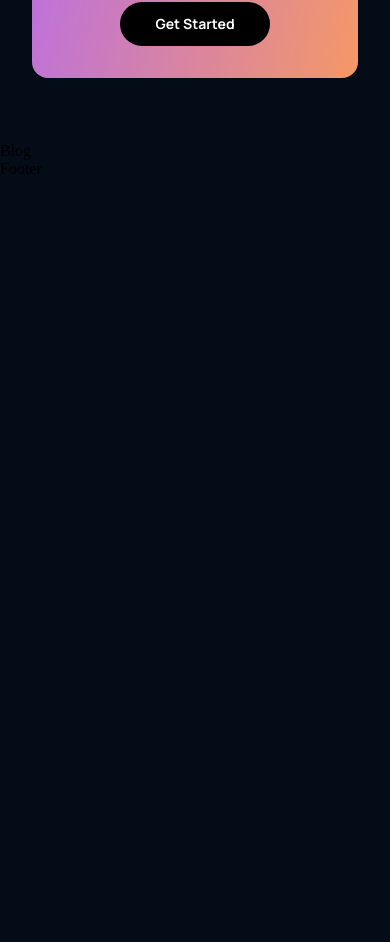
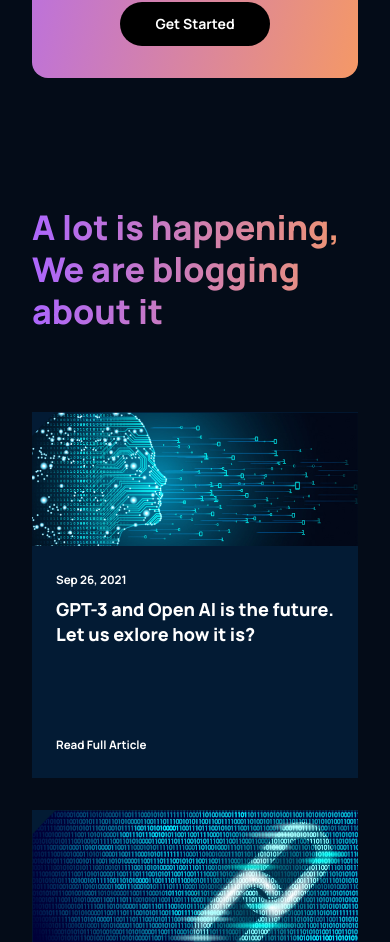
Before and after one commit to TaiboAgustin/reactproject, a React (Create React App) app: page / in a window 390 px wide. Shown: the part 4540-5482 px from the top of the page. Before the commit the page ends 4718 px from the top, so only its background shows below. Built offline with nearby package versions, Linux system fonts and the light colour scheme.

Commit message:
blog section

```diff
--- a/src/components/article/Article.jsx
+++ b/src/components/article/Article.jsx
@@ -2,10 +2,19 @@
 import './article.css'
 
 
-const Article = () => {
+const Article = ({ imgUrl, date, title }) => {
     return (
-        <div>
-            Article
+        <div className="gpt3__blog-container_article">
+            <div className="gpt3__blog-container_article-image">
+                <img src={imgUrl}  alt="blog image"/>
+            </div>
+            <div className="gpt3__blog-container_article-content">
+                <div >
+                    <p>{date}</p>
+                    <h3>{title}</h3>
+                </div>
+                <p>Read Full Article</p>
+            </div>
         </div>
     )
 }
--- a/src/components/article/article.css
+++ b/src/components/article/article.css
@@ -0,0 +1,58 @@
+.gpt3__blog-container_article{
+    width: 100%;
+    height: 100%;
+    display: flex;
+    flex-direction: column;
+    background: var(--color-footer);
+}
+
+.gpt3__blog-container_article-image{
+    width: 100%;
+    height: 100%;
+    background: var(--color-footer);
+
+}
+
+.gpt3__blog-container_article-image img{
+    width: 100%;
+    height: 100%;
+}
+
+.gpt3__blog-container_article-content{
+    display: flex;
+    flex-direction: column;
+    justify-content: space-between;
+
+    padding:1rem 1.5rem;
+    height: 100%;
+}
+
+.gpt3__blog-container_article-content p {
+    font-family: var(--font-family);
+    color: #fff;
+    font-size: 11.649px;
+    line-height: 35px;
+    font-weight: bold;
+}
+
+.gpt3__blog-container_article-content h3{
+    font-family: var(--font-family);
+    font-weight: 800;
+    font-size: 25.11px;
+    line-height: 30px;
+    color: #fff;
+
+    margin-bottom: 5rem;
+    cursor: pointer;
+}
+
+.gpt3__blog-container_article-content p:last-child{
+    cursor: pointer;
+
+}
+@media screen and (max-width: 550px) {
+    .gpt3__blog-container_article-content h3 {
+        font-size: 18px;
+        line-height: 25px;
+    }
+}
--- a/src/containers/blog/Blog.jsx
+++ b/src/containers/blog/Blog.jsx
@@ -1,10 +1,25 @@
 import React from 'react'
+import { Article } from '../../components'
+import { blog01, blog02, blog03, blog04, blog05 } from './imports'
 import './blog.css'
 
 const Blog = () => {
     return (
-        <div>
-            Blog
+        <div className="gpt3__blog section__padding" id='blog'>
+            <div className="gpt3__blog-heading">
+                <h1 className="gradient__text">A lot is happening, We are blogging about it</h1>
+            </div>
+            <div className="gpt3__blog-container">
+                <div className="gpt3__blog-container_groupA">
+                    <Article imgUrl={blog01} date='Sep 26, 2021' title='GPT-3 and Open  AI is the future. Let us exlore how it is?'/>
+                </div>
+                <div className="gpt3__blog-container_groupB">
+                    <Article imgUrl={blog02} date='Sep 26, 2021' title='GPT-3 and Open  AI is the future. Let us exlore how it is?'/>
+                    <Article imgUrl={blog03} date='Sep 26, 2021' title='GPT-3 and Open  AI is the future. Let us exlore how it is?'/>
+                    <Article imgUrl={blog04} date='Sep 26, 2021' title='GPT-3 and Open  AI is the future. Let us exlore how it is?'/>
+                    <Article imgUrl={blog05} date='Sep 26, 2021' title='GPT-3 and Open  AI is the future. Let us exlore how it is?'/>
+                </div>
+            </div>
         </div>
     )
 }
--- a/src/containers/blog/blog.css
+++ b/src/containers/blog/blog.css
@@ -0,0 +1,78 @@
+.gpt3__blog {
+    display: flex;
+    flex-direction: column;
+}
+
+.gpt3__blog-heading {
+    width: 100%;
+    text-align: left;
+
+    margin-bottom: 5rem;
+}
+
+.gpt3__blog-heading h1 {
+    font-size: 62px;
+    line-height: 75px;
+    font-family: var(--font-family);
+    font-weight: 800;
+}
+
+.gpt3__blog-container {
+    display: flex;
+    flex-direction: row;
+}
+
+.gpt3__blog-container_groupA {
+    flex: 0.75;
+    margin-right: 2rem;
+}
+
+.gpt3__blog-container_groupB {
+    flex: 1;
+
+    display:grid;
+    grid-template-columns: repeat(2, 1fr);
+    grid-gap: 2rem;
+}
+
+@media screen and (max-width: 990px) {
+    .gpt3__blog-container {
+        flex-direction: column-reverse;
+    }
+
+
+    .gpt3__blog-container_groupA {
+        margin: 2rem 0;
+    }
+
+    .gpt3__blog-container_groupA .gpt3__blog-container_article  {
+       width: 48%;
+    }
+
+    .gpt3__blog-container_groupA .gpt3__blog-container_article-image {
+        height: 250px;
+    }
+}
+
+@media screen and (max-width: 700px) {
+    .gpt3__blog-container_groupB {
+        grid-template-columns: repeat(1, 1fr);
+    }
+
+    .gpt3__blog-container_groupA .gpt3__blog-container_article  {
+       width: 100%;
+    }
+
+    .gpt3__blog-heading h1 {
+        font-size: 46px;
+        line-height: 52px;
+    }
+}
+
+@media screen and (max-width: 550px) {
+    .gpt3__blog-heading h1 {
+        font-size: 34px;
+        line-height: 42px;
+    }
+
+}
--- /dev/null
+++ b/src/containers/blog/imports.js
@@ -0,0 +1,14 @@
+import blog01 from '../../assets/blog01.png';
+import blog02 from '../../assets/blog02.png';
+import blog03 from '../../assets/blog03.png'
+import blog04 from '../../assets/blog04.png'
+import blog05 from '../../assets/blog05.png'
+
+
+export {
+    blog01,
+    blog02,
+    blog03,
+    blog04,
+    blog05
+}
```
